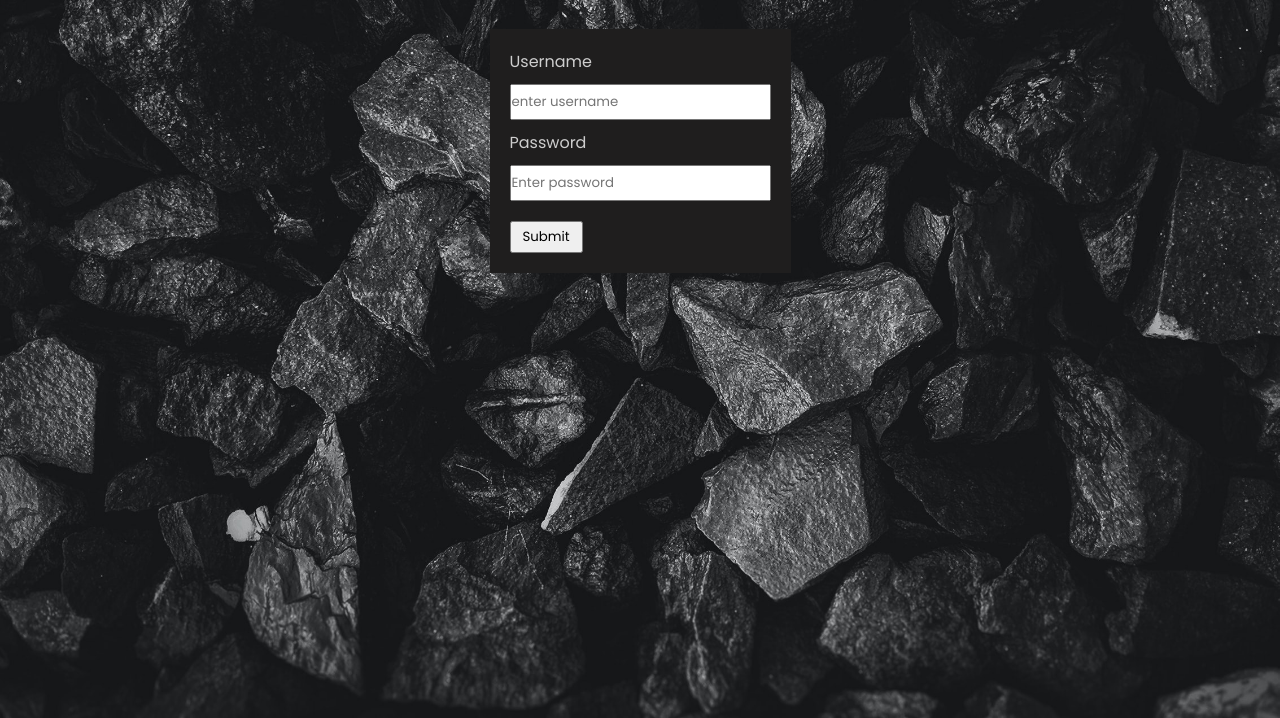
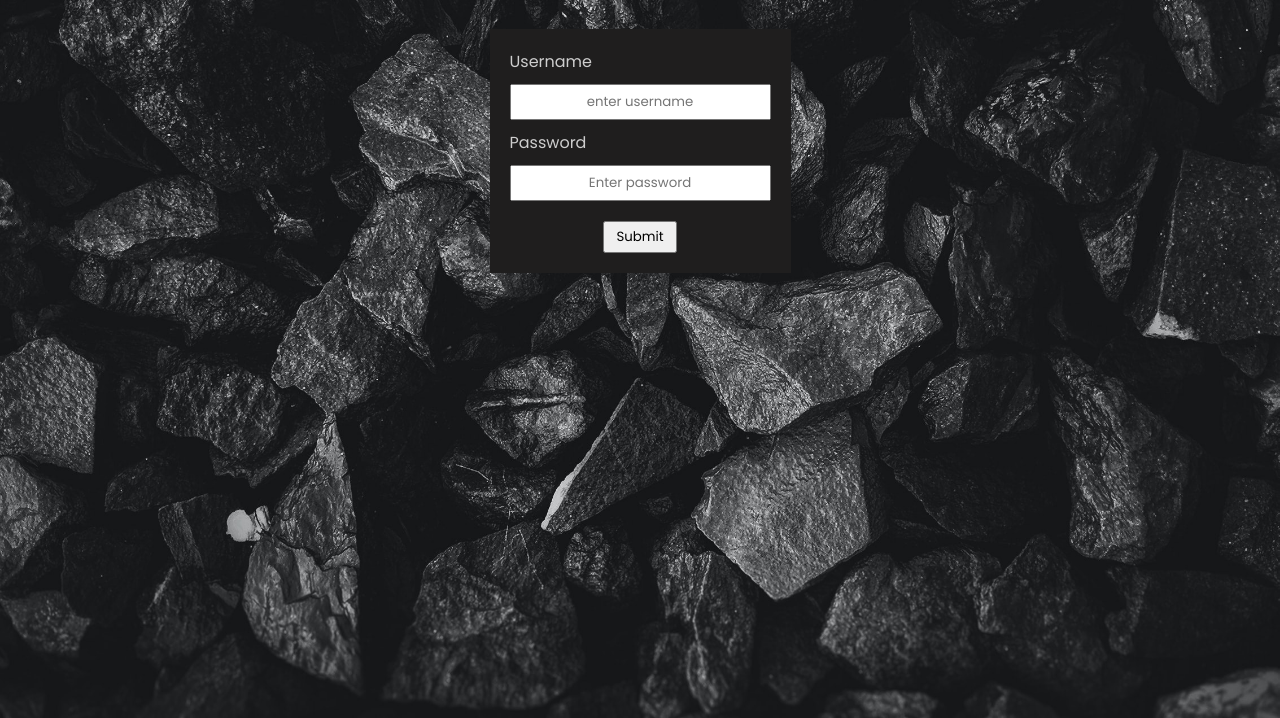
Before and after one commit to mnordlander/blackness, a plain HTML site: page index.html in a window 1280 px wide. Shown: the part 82-800 px from the top of the page. Drawn offline with nearby package versions, Linux system fonts and the light colour scheme.

Commit message:
Center placehold and button login

```diff
--- a/style.css
+++ b/style.css
@@ -98,10 +98,12 @@ nav {
 input {
   margin: 10px 0;
   height: 2.7em;
+  text-align: center;
 }
 
 button {
   width: fit-content;
   padding: 4px 11px;
   margin-top: 10px;
+  align-self: center;
 }
```
